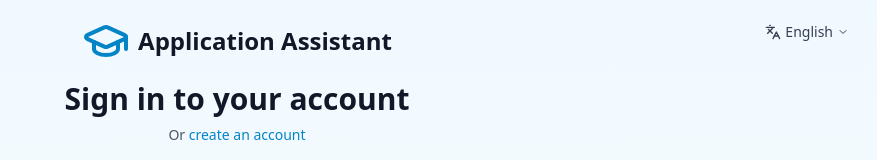
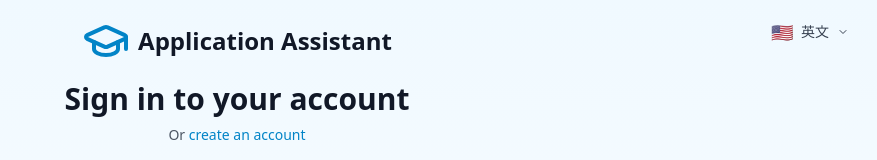
Before and after one commit to sosomamahk-ai/school-application-assistant, a Next.js app: page /auth/login in a window 1280 px wide. Shown: the top 160 px of the page, without its empty margins (403-1280 px from the left). Built offline with nearby package versions, Linux system fonts and the light colour scheme.

Commit message:
Language Switcher Layout

```diff
--- a/src/components/LanguageSwitch.tsx
+++ b/src/components/LanguageSwitch.tsx
@@ -7,7 +7,7 @@
 import React, { useState, useRef, useEffect } from 'react';
 import { createPortal } from 'react-dom';
 import { useTranslation } from '@/contexts/TranslationContext';
-import { Languages, ChevronDown } from 'lucide-react';
+import { ChevronDown } from 'lucide-react';
 import type { Language } from '@/lib/translations';
 
 interface LanguageSwitchProps {
@@ -15,10 +15,16 @@ interface LanguageSwitchProps {
   className?: string;
 }
 
-const LANGUAGE_OPTIONS: { code: Language; label: string; nativeLabel: string }[] = [
-  { code: 'en', label: 'English', nativeLabel: 'English' },
-  { code: 'zh-CN', label: 'Simplified Chinese', nativeLabel: '简体中文' },
-  { code: 'zh-TW', label: 'Traditional Chinese', nativeLabel: '繁體中文' },
+const LANGUAGE_OPTIONS: {
+  code: Language;
+  label: string;
+  nativeLabel: string;
+  shortLabel: string;
+  flag: string;
+}[] = [
+  { code: 'zh-CN', label: 'Simplified Chinese', nativeLabel: '简体中文', shortLabel: '简体', flag: '🇨🇳' },
+  { code: 'zh-TW', label: 'Traditional Chinese', nativeLabel: '繁體中文', shortLabel: '繁体', flag: '🇭🇰' },
+  { code: 'en', label: 'English', nativeLabel: 'English', shortLabel: '英文', flag: '🇺🇸' },
 ];
 
 export default function LanguageSwitch({ variant = 'default', className = '' }: LanguageSwitchProps) {
@@ -29,6 +35,7 @@ export default function LanguageSwitch({ variant = 'default', className = '' }:
   const [dropdownPosition, setDropdownPosition] = useState({ top: 0, left: 0, width: 0 });
 
   const currentLanguage = LANGUAGE_OPTIONS.find(lang => lang.code === language) || LANGUAGE_OPTIONS[0];
+  const getShortLabel = (lang = currentLanguage) => lang.shortLabel || lang.nativeLabel || lang.label;
 
   // Calculate dropdown position
   useEffect(() => {
@@ -108,7 +115,10 @@ export default function LanguageSwitch({ variant = 'default', className = '' }:
                 : 'text-gray-700'
             }`}
           >
-            <span>{lang.nativeLabel}</span>
+            <span className="flex items-center space-x-2">
+              <span className="text-lg leading-none">{lang.flag}</span>
+              <span>{lang.shortLabel}</span>
+            </span>
             {language === lang.code && (
               <span className="text-primary-600">✓</span>
             )}
@@ -125,12 +135,12 @@ export default function LanguageSwitch({ variant = 'default', className = '' }:
           <button
             ref={buttonRef}
             onClick={() => setShowDropdown(!showDropdown)}
-            className="flex items-center space-x-1 px-3 py-1.5 text-sm font-medium text-gray-700 hover:text-primary-600 transition-colors"
-            aria-label="Switch Language"
+            className="flex items-center space-x-2 px-3 py-1.5 text-sm font-medium text-gray-700 hover:text-primary-600 transition-colors"
+            aria-label={`切换语言：${currentLanguage.label}`}
             aria-expanded={showDropdown}
           >
-            <Languages className="h-4 w-4" />
-            <span>{currentLanguage.nativeLabel}</span>
+            <span className="text-lg leading-none">{currentLanguage.flag}</span>
+            <span>{getShortLabel()}</span>
             <ChevronDown className={`h-3 w-3 transition-transform ${showDropdown ? 'rotate-180' : ''}`} />
           </button>
         </div>
@@ -148,13 +158,13 @@ export default function LanguageSwitch({ variant = 'default', className = '' }:
           <button
             ref={buttonRef}
             onClick={() => setShowDropdown(!showDropdown)}
-            className="flex items-center space-x-2 px-4 py-2 rounded-lg border border-gray-300 bg-white hover:bg-gray-50 transition-colors"
-            aria-label="Switch Language"
+            className="flex items-center space-x-3 px-4 py-2 rounded-lg border border-gray-300 bg-white hover:bg-gray-50 transition-colors"
+            aria-label={`切换语言：${currentLanguage.label}`}
             aria-expanded={showDropdown}
           >
-            <Languages className="h-5 w-5 text-gray-600" />
+            <span className="text-xl leading-none">{currentLanguage.flag}</span>
             <span className="text-sm font-medium text-gray-700">
-              {currentLanguage.nativeLabel}
+              {getShortLabel()}
             </span>
             <ChevronDown className={`h-4 w-4 transition-transform ${showDropdown ? 'rotate-180' : ''}`} />
           </button>
@@ -173,13 +183,13 @@ export default function LanguageSwitch({ variant = 'default', className = '' }:
         <button
           ref={buttonRef}
           onClick={() => setShowDropdown(!showDropdown)}
-          className="flex items-center space-x-2 px-4 py-2 rounded-lg border border-gray-300 bg-white hover:bg-gray-50 transition-colors"
-          aria-label="Switch Language"
+          className="flex items-center space-x-3 px-4 py-2 rounded-lg border border-gray-300 bg-white hover:bg-gray-50 transition-colors"
+          aria-label={`切换语言：${currentLanguage.label}`}
           aria-expanded={showDropdown}
         >
-          <Languages className="h-5 w-5 text-gray-600" />
+          <span className="text-xl leading-none">{currentLanguage.flag}</span>
           <span className="text-sm font-medium text-gray-700">
-            {currentLanguage.nativeLabel}
+            {getShortLabel()}
           </span>
           <ChevronDown className={`h-4 w-4 transition-transform ${showDropdown ? 'rotate-180' : ''}`} />
         </button>
--- a/src/components/Layout.tsx
+++ b/src/components/Layout.tsx
@@ -147,15 +147,17 @@ export default function Layout({ children }: LayoutProps) {
               </div>
             )}
           </nav>
-          <div className="p-4 border-t border-gray-200 space-y-3">
+          <div className="p-4 border-t border-gray-200">
+            <div className="flex items-center justify-between gap-4">
               <LanguageSwitch variant="minimal" />
               <button
                 onClick={handleLogout}
-              className="w-full flex items-center justify-center space-x-2 text-gray-700 hover:text-red-600 py-2 rounded-lg hover:bg-gray-50"
+                className="flex items-center space-x-2 text-gray-700 hover:text-red-600 py-2 px-3 rounded-lg hover:bg-gray-50"
               >
                 <LogOut className="h-5 w-5" />
                 <span className={`font-medium ${language === 'en' ? 'text-sm' : ''}`}>{t('navbar.logout')}</span>
               </button>
+            </div>
           </div>
         </aside>
 
--- a/src/contexts/TranslationContext.tsx
+++ b/src/contexts/TranslationContext.tsx
@@ -24,7 +24,7 @@ const VALID_LANGUAGES: Language[] = ['en', 'zh-CN', 'zh-TW'];
 
 function detectLanguage(): Language {
   if (typeof window === 'undefined') {
-    return 'en';
+    return 'zh-CN';
   }
 
   const savedLanguage = localStorage.getItem('language') as Language;
@@ -46,7 +46,7 @@ function detectLanguage(): Language {
 }
 
 export function TranslationProvider({ children }: TranslationProviderProps) {
-  const [language, setLanguageState] = useState<Language>('en');
+  const [language, setLanguageState] = useState<Language>('zh-CN');
 
   const [translations, setTranslations] = useState<TranslationData>(defaultTranslations);
 
```
Lines whose indentation alone changed are shown as unchanged.
